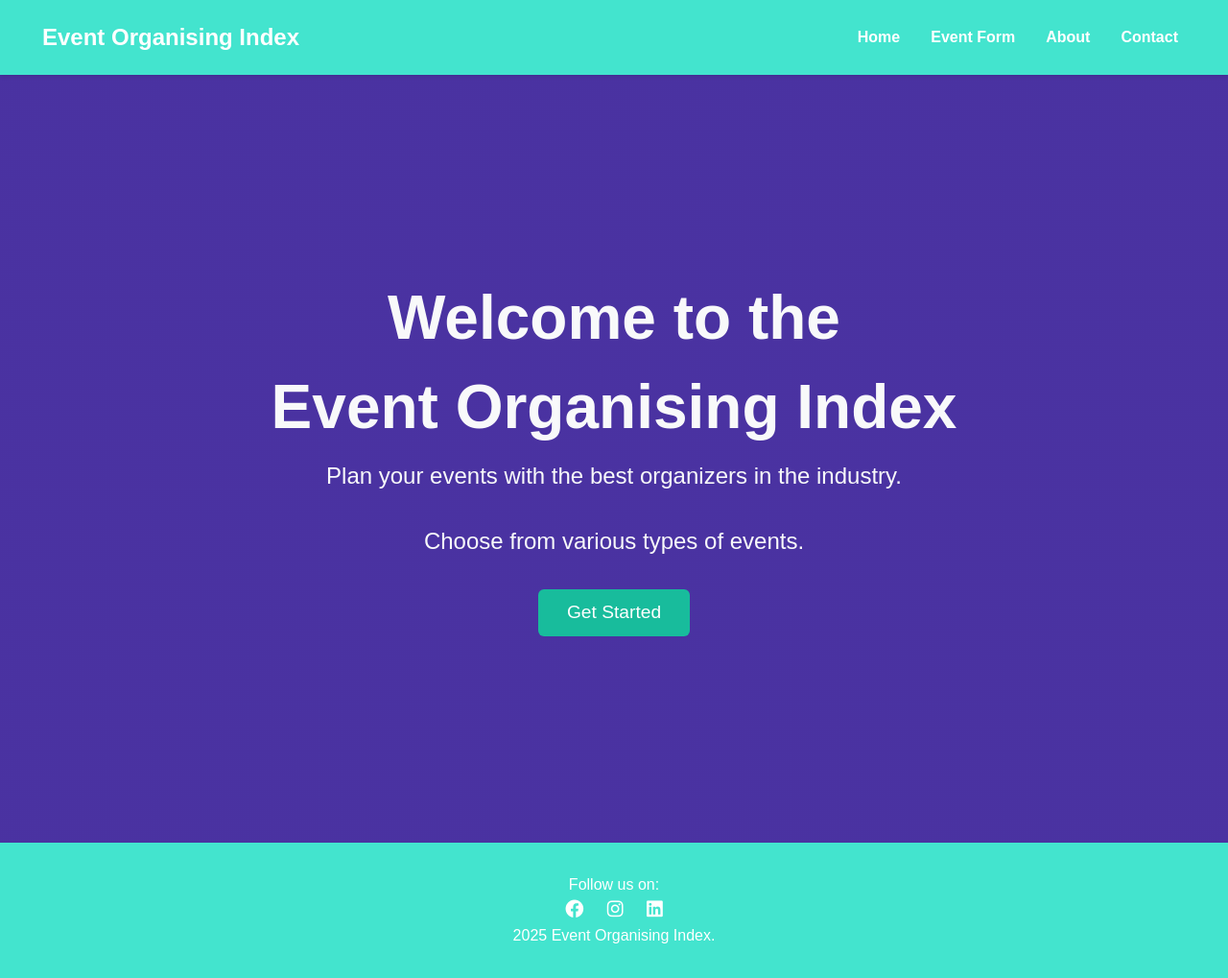
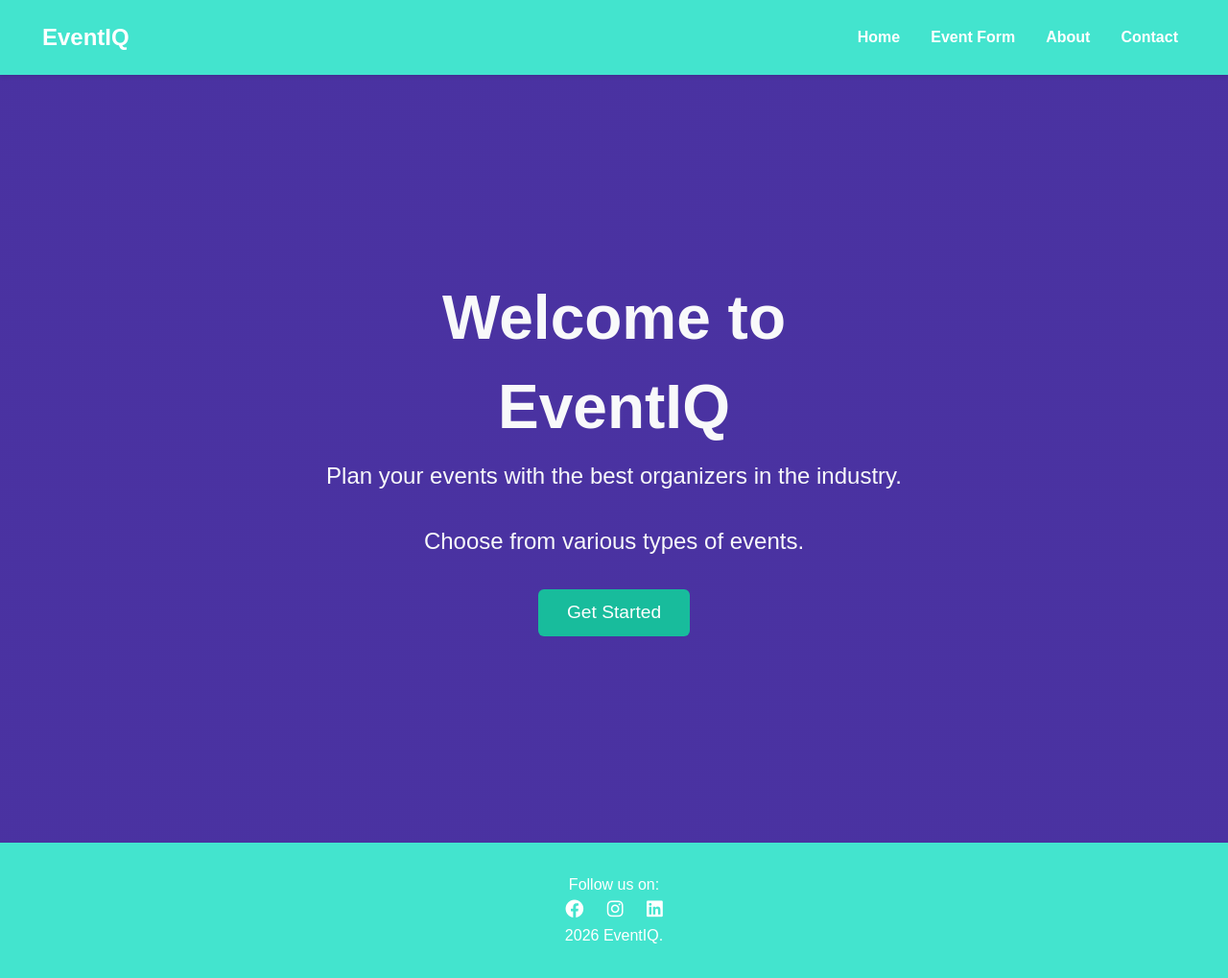
Before and after one commit to ShehmaAli/EventAtlas-Find-the-Right-Event-Organizer-Anywhere., a Flask app: page / in a window 1280 px wide. Shown: the whole page at 96% size. Run offline with Flask 3, Linux system fonts and the light colour scheme; some libraries are stand-ins or nearby versions.

Commit message:
name changes

```diff
--- a/templates/about.html
+++ b/templates/about.html
@@ -3,7 +3,7 @@
 <head>
     <meta charset="UTF-8">
     <meta name="viewport" content="width=device-width, initial-scale=1.0">
-    <title>About Us - Event Organiser</title>
+    <title>About Us - EventIQ</title>
     <!-- Bootstrap CSS -->
     <link href="https://cdn.jsdelivr.net/npm/bootstrap@5.3.0/dist/css/bootstrap.min.css" rel="stylesheet">
     <!-- Font Awesome for Icons -->
@@ -84,7 +84,7 @@
     <!-- Navigation Bar -->
     <nav class="navbar navbar-expand-lg navbar-dark">
         <div class="container-fluid">
-            <a class="navbar-brand" href="/">Event Organiser</a>
+            <a class="navbar-brand" href="/">EventIQ</a>
             <button class="navbar-toggler" type="button" data-bs-toggle="collapse" data-bs-target="#navbarNav" aria-controls="navbarNav" aria-expanded="false" aria-label="Toggle navigation">
                 <span class="navbar-toggler-icon"></span>
             </button>
@@ -136,7 +136,7 @@
                 <a href="https://instagram.com" target="_blank"><i class="fab fa-instagram"></i></a>
                 <a href="https://linkedin.com" target="_blank"><i class="fab fa-linkedin"></i></a>
             </div>
-            <p>2025 Event Organising Index.</p>
+            <p>2026 EventIQ.</p>
         </div>
     </footer>
 
--- a/templates/contact.html
+++ b/templates/contact.html
@@ -3,7 +3,7 @@
 <head>
     <meta charset="UTF-8">
     <meta name="viewport" content="width=device-width, initial-scale=1.0">
-    <title>Contact Us - Event Organiser</title>
+    <title>Contact Us - EventIQ</title>
     <!-- Bootstrap CSS -->
     <link href="https://cdn.jsdelivr.net/npm/bootstrap@5.3.0/dist/css/bootstrap.min.css" rel="stylesheet">
     <!-- Font Awesome for Icons -->
@@ -176,7 +176,7 @@
                 <a href="https://instagram.com" target="_blank"><i class="fab fa-instagram"></i></a>
                 <a href="https://linkedin.com" target="_blank"><i class="fab fa-linkedin"></i></a>
             </div>
-            <p>2025 Event Organising Index.</p>
+            <p>2026 EventIQ.</p>
         </div>
     </footer>
 
--- a/templates/home.html
+++ b/templates/home.html
@@ -3,7 +3,7 @@
 <head>
     <meta charset="UTF-8">
     <meta name="viewport" content="width=device-width, initial-scale=1.0">
-    <title>Event Organising Index - Home</title>
+    <title>EventIQ - Home</title>
     <!-- Bootstrap CSS -->
     <link href="https://cdn.jsdelivr.net/npm/bootstrap@5.3.0/dist/css/bootstrap.min.css" rel="stylesheet">
     <!-- Font Awesome for Icons -->
@@ -105,7 +105,7 @@
     <!-- Navigation Bar -->
     <nav class="navbar navbar-expand-lg navbar-dark">
         <div class="container-fluid">
-            <a class="navbar-brand" href="/">Event Organising Index</a>
+            <a class="navbar-brand" href="/">EventIQ</a>
             <button class="navbar-toggler" type="button" data-bs-toggle="collapse" data-bs-target="#navbarNav" aria-controls="navbarNav" aria-expanded="false" aria-label="Toggle navigation">
                 <span class="navbar-toggler-icon"></span>
             </button>
@@ -131,8 +131,8 @@
     <!-- Hero Section -->
     <div class="hero-section">
         <div>
-            <h1>Welcome to the</h1>
-            <h1>Event Organising Index</h1>
+            <h1>Welcome to</h1>
+            <h1>EventIQ</h1>
             <p>Plan your events with the best organizers in the industry.</p>
             <p>Choose from various types of events.</p>
             <a href="/event-form" class="btn btn-primary">Get Started</a>
@@ -148,7 +148,7 @@
                 <a href="https://instagram.com" target="_blank"><i class="fab fa-instagram"></i></a>
                 <a href="https://linkedin.com" target="_blank"><i class="fab fa-linkedin"></i></a>
             </div>
-            <p>2025 Event Organising Index.</p>
+            <p>2026 EventIQ.</p>
         </div>
     </footer>
 
```
Also changed, not shown: templates/index.html (+4 -4 lines).
